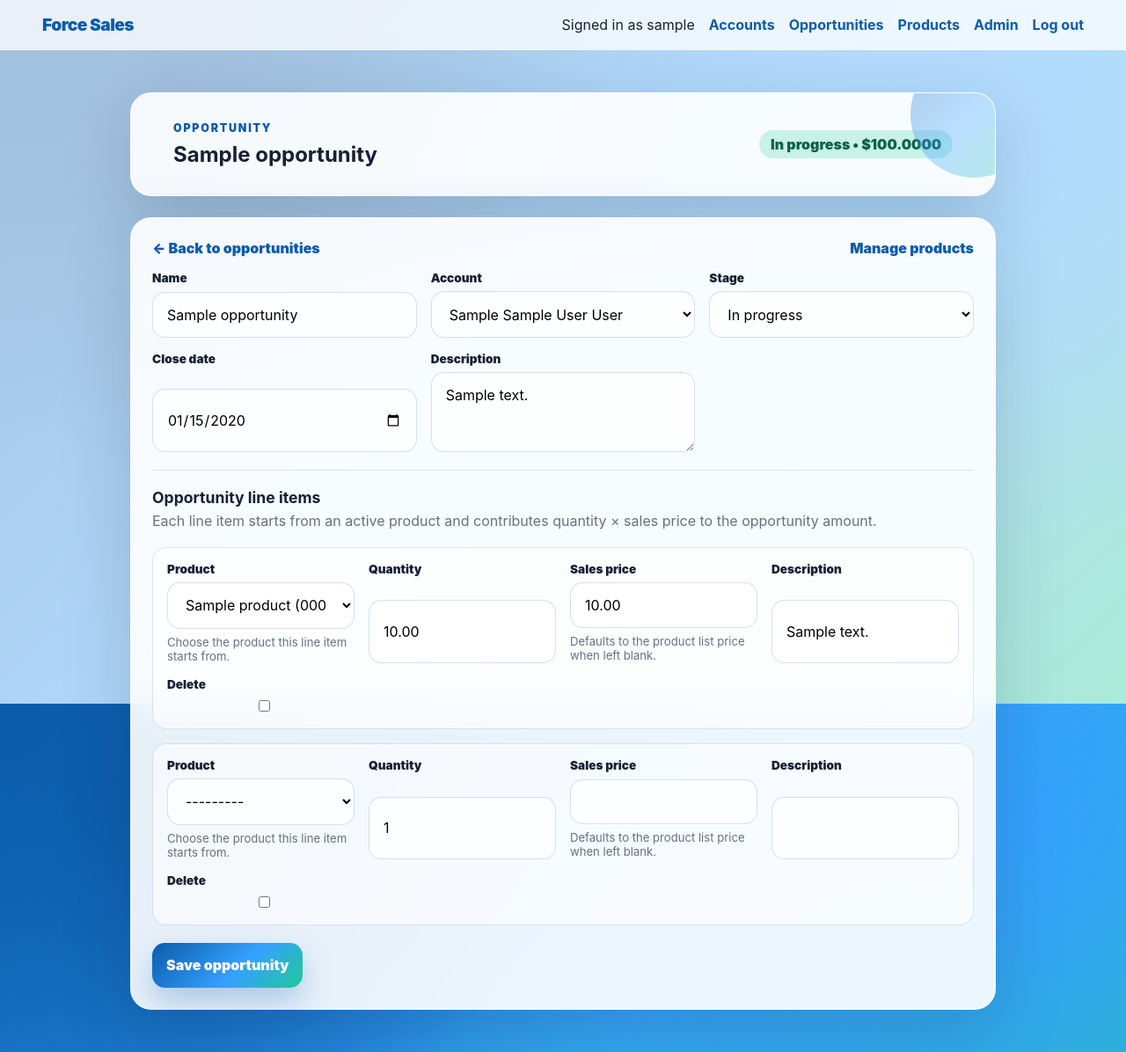
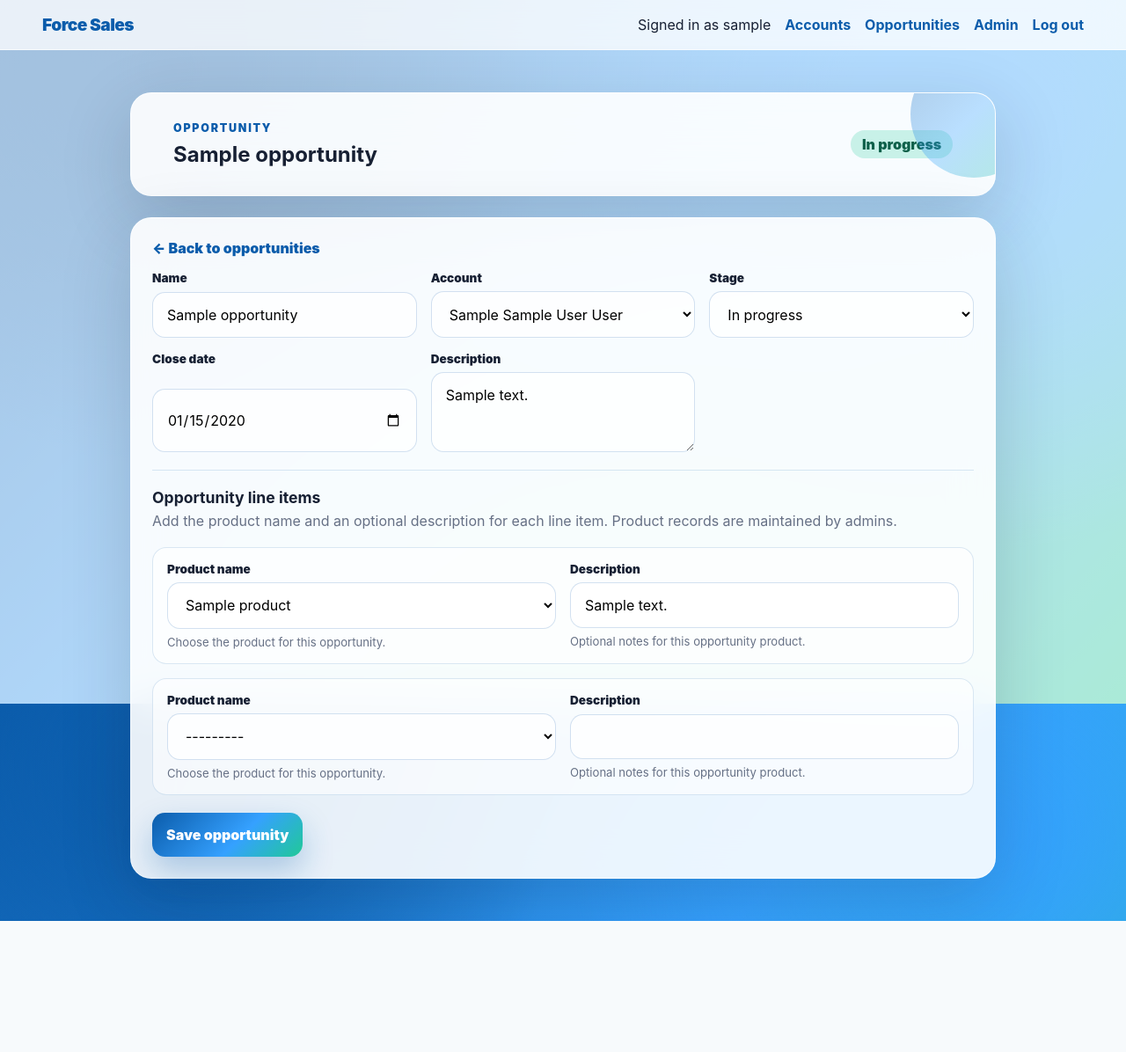
Before and after one commit to ddh73/forceSales, a Django app: page /opportunities/1/ in a window 1280 px wide. Shown: the whole page at 88% size. After the commit the page ends 1047 px from the top, so only its background shows below. Run offline with Django 5.2, Linux system fonts and the light colour scheme; a user stored in the database is signed in; tables that the repository leaves empty hold one stand-in row (values such as "Sample post").

Commit message:
Hide product management from opportunity users

```diff
--- a/crm/forms.py
+++ b/crm/forms.py
@@ -82,18 +82,6 @@ class AccountForm(forms.ModelForm):
         return f"{self.custom_field_prefix}{account_field.pk}"
 
 
-class ProductForm(forms.ModelForm):
-    class Meta:
-        model = Product
-        fields = ["name", "product_code", "description", "list_price", "active"]
-        widgets = {
-            "description": forms.Textarea(attrs={"rows": 3}),
-        }
-
-    def clean_product_code(self):
-        return self.cleaned_data.get("product_code") or None
-
-
 class OpportunityForm(forms.ModelForm):
     class Meta:
         model = Opportunity
@@ -107,22 +95,14 @@ class OpportunityForm(forms.ModelForm):
 class OpportunityLineItemForm(forms.ModelForm):
     class Meta:
         model = OpportunityLineItem
-        fields = ["product", "quantity", "sales_price", "description"]
+        fields = ["product", "description"]
 
     def __init__(self, *args, **kwargs):
         super().__init__(*args, **kwargs)
         self.fields["product"].queryset = Product.objects.filter(active=True).order_by("name")
-        self.fields["product"].help_text = "Choose the product this line item starts from."
-        self.fields["sales_price"].help_text = "Defaults to the product list price when left blank."
-        self.fields["sales_price"].required = False
-
-    def clean(self):
-        cleaned_data = super().clean()
-        product = cleaned_data.get("product")
-        sales_price = cleaned_data.get("sales_price")
-        if product and sales_price is None:
-            cleaned_data["sales_price"] = product.list_price
-        return cleaned_data
+        self.fields["product"].label = "Product name"
+        self.fields["product"].help_text = "Choose the product for this opportunity."
+        self.fields["description"].help_text = "Optional notes for this opportunity product."
 
 
 OpportunityLineItemFormSet = forms.inlineformset_factory(
@@ -130,5 +110,5 @@ OpportunityLineItemFormSet = forms.inlineformset_factory(
     OpportunityLineItem,
     form=OpportunityLineItemForm,
     extra=1,
-    can_delete=True,
+    can_delete=False,
 )
--- a/crm/models.py
+++ b/crm/models.py
@@ -39,12 +39,10 @@ class Account(models.Model):
 
 
 class Product(models.Model):
-    """Sellable catalog item used to start opportunity line items."""
+    """Admin-managed product option used to start opportunity line items."""
 
     name = models.CharField(max_length=150)
-    product_code = models.CharField(blank=True, max_length=64, null=True, unique=True)
     description = models.TextField(blank=True)
-    list_price = models.DecimalField(decimal_places=2, default=0, max_digits=12)
     active = models.BooleanField(default=True)
     created_at = models.DateTimeField(auto_now_add=True)
     updated_at = models.DateTimeField(auto_now=True)
@@ -53,12 +51,7 @@ class Product(models.Model):
         ordering = ["name"]
 
     def __str__(self):
-        if self.product_code:
-            return f"{self.name} ({self.product_code})"
         return self.name
-
-    def get_absolute_url(self):
-        return reverse("product_detail", kwargs={"pk": self.pk})
 
 
 class Opportunity(models.Model):
@@ -91,18 +84,12 @@ class Opportunity(models.Model):
     def get_absolute_url(self):
         return reverse("opportunity_detail", kwargs={"pk": self.pk})
 
-    @property
-    def amount(self):
-        return sum((line_item.total_price for line_item in self.line_items.all()), start=0)
-
 
 class OpportunityLineItem(models.Model):
-    """A quantity and sales price for one product on an opportunity."""
+    """A product selected for an opportunity with optional notes."""
 
     opportunity = models.ForeignKey(Opportunity, on_delete=models.CASCADE, related_name="line_items")
     product = models.ForeignKey(Product, on_delete=models.PROTECT, related_name="opportunity_line_items")
-    quantity = models.DecimalField(decimal_places=2, default=1, max_digits=10)
-    sales_price = models.DecimalField("sales price", decimal_places=2, max_digits=12)
     description = models.CharField(blank=True, max_length=255)
     created_at = models.DateTimeField(auto_now_add=True)
     updated_at = models.DateTimeField(auto_now=True)
@@ -111,17 +98,7 @@ class OpportunityLineItem(models.Model):
         ordering = ["product__name", "id"]
 
     def __str__(self):
-        return f"{self.product} x {self.quantity}"
-
-    def clean(self):
-        if self.quantity is not None and self.quantity <= 0:
-            raise ValidationError({"quantity": "Quantity must be greater than zero."})
-        if self.sales_price is not None and self.sales_price < 0:
-            raise ValidationError({"sales_price": "Sales price cannot be negative."})
-
-    @property
-    def total_price(self):
-        return self.quantity * self.sales_price
+        return self.product.name
 
 
 class AccountField(models.Model):
--- a/crm/templates/crm/base.html
+++ b/crm/templates/crm/base.html
@@ -22,7 +22,6 @@
                 <span>Signed in as {{ user.get_username }}</span>
                 <a href="{% url 'account_list' %}">Accounts</a>
                 <a href="{% url 'opportunity_list' %}">Opportunities</a>
-                <a href="{% url 'product_list' %}">Products</a>
                 {% if user.is_staff %}<a href="{% url 'admin:index' %}">Admin</a>{% endif %}
                 <form action="{% url 'logout' %}" method="post">
                     {% csrf_token %}
--- a/crm/templates/crm/dashboard.html
+++ b/crm/templates/crm/dashboard.html
@@ -40,10 +40,6 @@
                 <span class="tab-title">Opportunities</span>
                 <span class="tab-meta">{{ opportunity_count }} total • Track stages and product line items</span>
             </a>
-            <a class="tab-card" href="{% url 'product_list' %}">
-                <span class="tab-title">Products</span>
-                <span class="tab-meta">{{ product_count }} total • Catalog for opportunity line items</span>
-            </a>
         </div>
     </article>
 </section>
--- a/crm/templates/crm/opportunity_detail.html
+++ b/crm/templates/crm/opportunity_detail.html
@@ -8,13 +8,12 @@
         <p class="eyebrow">Opportunity</p>
         <h1>{{ opportunity.name }}</h1>
     </div>
-    <span class="badge user">{{ opportunity.get_stage_display }} • ${{ opportunity.amount }}</span>
+    <span class="badge user">{{ opportunity.get_stage_display }}</span>
 </section>
 
 <section class="panel stacked-panel">
     <div class="record-toolbar">
         <a class="back-link" href="{% url 'opportunity_list' %}">← Back to opportunities</a>
-        <a class="back-link" href="{% url 'product_list' %}">Manage products</a>
     </div>
 
     <form method="post" novalidate>
@@ -33,9 +32,9 @@
         <div class="subsection-heading">
             <div>
                 <h2>Opportunity line items</h2>
-                <p>Each line item starts from an active product and contributes quantity × sales price to the opportunity amount.</p>
+                <p>Add the product name and an optional description for each line item. Product records are maintained by admins.</p>
             </div>
-            {% if not has_products %}<a class="button-link" href="{% url 'product_create' %}">Create a product first</a>{% endif %}
+            {% if not has_products %}<p class="edit-hint">No active products are available yet. Ask an admin to add products before adding line items.</p>{% endif %}
         </div>
 
         {{ line_item_formset.management_form }}
--- a/crm/templates/crm/opportunity_list.html
+++ b/crm/templates/crm/opportunity_list.html
@@ -18,7 +18,7 @@
                 <a class="record-row" href="{{ opportunity.get_absolute_url }}">
                     <span>
                         <strong>{{ opportunity.name }}</strong>
-                        <small>{{ opportunity.get_stage_display }}{% if opportunity.account %} • {{ opportunity.account.full_name }}{% endif %} • ${{ opportunity.amount }}</small>
+                        <small>{{ opportunity.get_stage_display }}{% if opportunity.account %} • {{ opportunity.account.full_name }}{% endif %}</small>
                     </span>
                     <span class="record-action">Open opportunity</span>
                 </a>
--- a/crm/urls.py
+++ b/crm/urls.py
@@ -8,9 +8,6 @@ urlpatterns = [
     path("accounts/", views.AccountListView.as_view(), name="account_list"),
     path("accounts/new/", views.AccountCreateView.as_view(), name="account_create"),
     path("accounts/<int:pk>/", views.AccountDetailView.as_view(), name="account_detail"),
-    path("products/", views.ProductListView.as_view(), name="product_list"),
-    path("products/new/", views.ProductCreateView.as_view(), name="product_create"),
-    path("products/<int:pk>/", views.ProductDetailView.as_view(), name="product_detail"),
     path("opportunities/", views.OpportunityListView.as_view(), name="opportunity_list"),
     path("opportunities/new/", views.OpportunityCreateView.as_view(), name="opportunity_create"),
     path("opportunities/<int:pk>/", views.OpportunityDetailView.as_view(), name="opportunity_detail"),
--- a/crm/views.py
+++ b/crm/views.py
@@ -3,7 +3,7 @@ from django.contrib.auth.mixins import LoginRequiredMixin
 from django.shortcuts import get_object_or_404, redirect
 from django.views.generic import ListView, TemplateView
 
-from .forms import AccountForm, OpportunityForm, OpportunityLineItemFormSet, ProductForm
+from .forms import AccountForm, OpportunityForm, OpportunityLineItemFormSet
 from .models import Account, Opportunity, Product
 
 
@@ -28,7 +28,6 @@ class DashboardView(LoginRequiredMixin, TemplateView):
         context["is_standard_user"] = user.groups.filter(name="Standard User").exists()
         context["account_count"] = Account.objects.count()
         context["opportunity_count"] = Opportunity.objects.count()
-        context["product_count"] = Product.objects.count()
         return context
 
 
@@ -81,59 +80,6 @@ class AccountDetailView(LoginRequiredMixin, TemplateView):
             form.save()
             messages.success(request, "Account updated.")
             return redirect(self.account.get_absolute_url())
-        return self.render_to_response(self.get_context_data(form=form))
-
-
-class ProductListView(LoginRequiredMixin, ListView):
-    """Display products available for opportunity line items."""
-
-    context_object_name = "products"
-    model = Product
-    paginate_by = 25
-    template_name = "crm/product_list.html"
-
-
-class ProductCreateView(LoginRequiredMixin, TemplateView):
-    """Allow users to create products for the catalog."""
-
-    template_name = "crm/product_form.html"
-
-    def get_context_data(self, **kwargs):
-        context = super().get_context_data(**kwargs)
-        context["form"] = kwargs.get("form") or ProductForm()
-        context["product"] = None
-        return context
-
-    def post(self, request, *args, **kwargs):
-        form = ProductForm(request.POST)
-        if form.is_valid():
-            product = form.save()
-            messages.success(request, "Product created.")
-            return redirect(product.get_absolute_url())
-        return self.render_to_response(self.get_context_data(form=form))
-
-
-class ProductDetailView(LoginRequiredMixin, TemplateView):
-    """Display and edit a product record."""
-
-    template_name = "crm/product_form.html"
-
-    def dispatch(self, request, *args, **kwargs):
-        self.product = get_object_or_404(Product, pk=kwargs["pk"])
-        return super().dispatch(request, *args, **kwargs)
-
-    def get_context_data(self, **kwargs):
-        context = super().get_context_data(**kwargs)
-        context["product"] = self.product
-        context["form"] = kwargs.get("form") or ProductForm(instance=self.product)
-        return context
-
-    def post(self, request, *args, **kwargs):
-        form = ProductForm(request.POST, instance=self.product)
-        if form.is_valid():
-            form.save()
-            messages.success(request, "Product updated.")
-            return redirect(self.product.get_absolute_url())
         return self.render_to_response(self.get_context_data(form=form))
 
 
```
Also changed, not shown: crm/admin.py (+5 -5 lines), crm/templates/crm/product_form.html (deleted, +0 -29 lines), crm/templates/crm/product_list.html (deleted, +0 -35 lines), crm/tests.py (+20 -38 lines), crm/migrations/0005_product_opportunity_opportunitylineitem.py.
